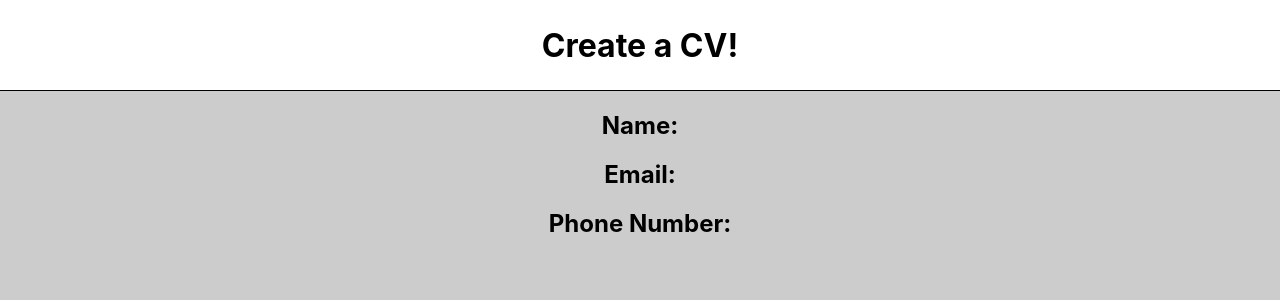
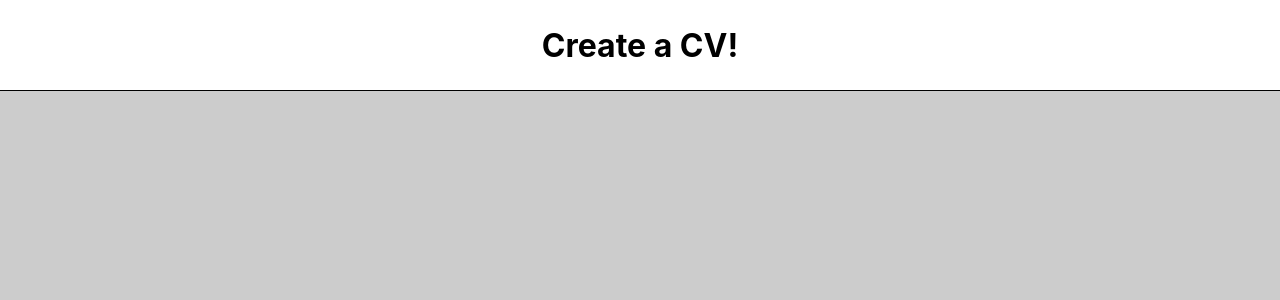
Before and after one commit to PrimulaRussell/react-cv-application, a React app: page / in a window 1280 px wide. Shown: the top 300 px of the page. Built offline with nearby package versions, Linux system fonts and the light colour scheme.

Commit message:
Added class component for general info

```diff
--- a/src/App.js
+++ b/src/App.js
@@ -6,48 +6,13 @@ import General from './components/General';
 document.body.style.backgroundColor = "#ccc";
 
 class App extends Component{
-
-  state = {
-    value: "Text here",
-    isInEditMode: false
-  }
-
-  changeEditMode = () => {
-    this.setState({
-      isInEditMode: !this.state.isInEditMode
-    })
-  }
-
-  renderEditView = () => {
-    return <div>
-        <input type="text"
-        defaultValue="Text goes here"
-        >
-        </input>
-      </div>
-  }
-
-  renderDefaultView = () => {
-  return <div onDoubleClick={this.changeEditMode}>
-  {this.state.value}
-  </div>
-  }
-
-  userInputArea = () => {
-    return this.state.isInEditMode ?
-    this.renderEditView
-    :
-    this.renderDefaultView
-
-  }
   render(){
   return(
     <div className="App">
-      <Header></Header>
-      <General></General>
-
+    <Header></Header>
+    <General></General>
     </div>
-  )};
+  )}
 }
 
 export default App;
--- a/src/components/General.js
+++ b/src/components/General.js
@@ -1,11 +1,48 @@
 import React from 'react';
 
-const General = () => {
-    return <div>
-    <h2>Name:</h2>
-    <h2>Email:</h2>
-    <h2>Phone Number:</h2>
-    </div>
-}
+class General extends React.Component{
+    constructor(props) {
+        super(props);
+        this.state = {
+        isInEditMode: false
+      }
+    }
 
-export default General;
+      changeEditMode = () => {
+        this.setState({
+          isInEditMode: !this.state.isInEditMode
+        })
+      }
+
+     renderEditView = () => {
+        return <div>
+            <input type="text"
+            defaultValue="Text goes here"
+            >
+            </input>
+          </div>
+      }
+
+     renderDefaultView = () => {
+      return <div onDoubleClick={this.changeEditMode}>
+      {this.state.value}
+      </div>
+      }
+
+     editMode = () => {
+        return this.state.isInEditMode ?
+          this.renderEditView()
+          :
+          this.renderDefaultView()
+      }
+
+      render(){
+      return(
+        <div>
+          <h2>{this.props.value}{this.editMode()}</h2>
+        </div>
+      )};
+    }
+
+
+  export default General
```
